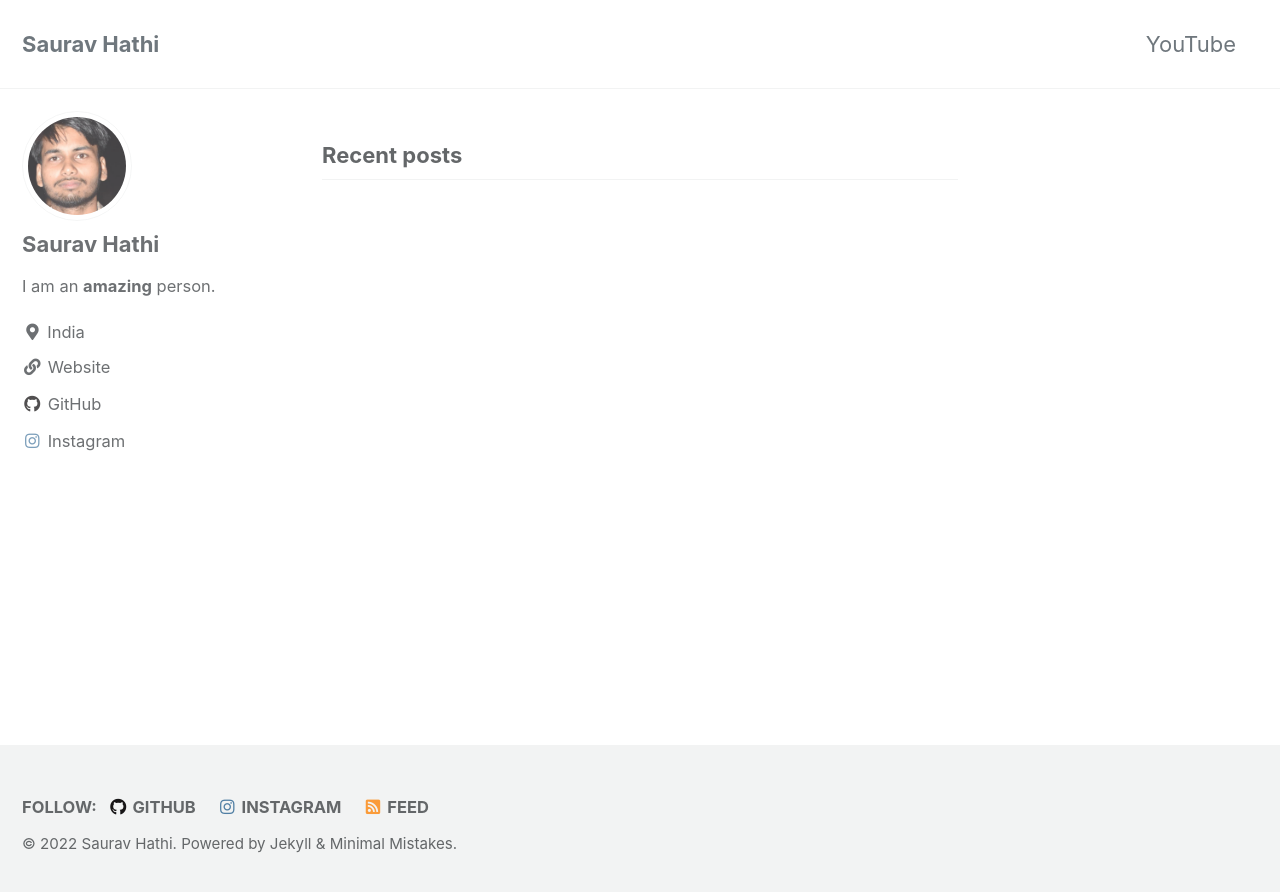
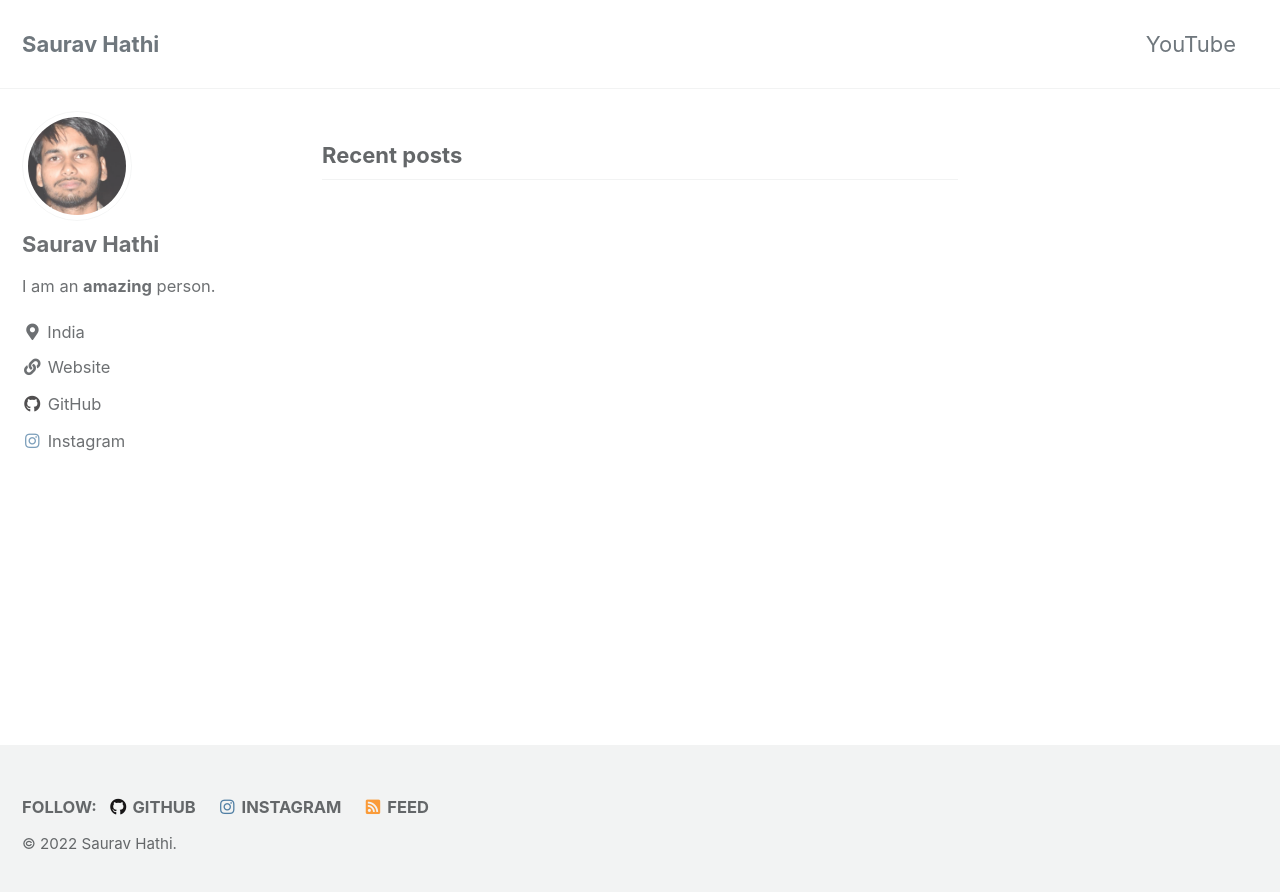
Before and after one commit to sauravhathi/sauravhathi.github.io, a Jekyll site: the page built from index.html, in a window 1280 px wide. Shown: the top 892 px of the page. Built offline with Jekyll 4.4.1, drawn with Linux system fonts in a browser that asks for light colours; cached includes are drawn as plain includes; the list of posts is cut into pages by our own code.

Commit message:
Update footer.html

```diff
--- a/_includes/footer.html
+++ b/_includes/footer.html
@@ -18,4 +18,6 @@
   </ul>
 </div>
 
-<div class="page__footer-copyright">&copy; {{ site.time | date: '%Y' }} {{ site.name | default: site.title }}. {{ site.data.ui-text[site.locale].powered_by | default: "Powered by" }} <a href="https://jekyllrb.com" rel="nofollow">Jekyll</a> &amp; <a href="https://mademistakes.com/work/minimal-mistakes-jekyll-theme/" rel="nofollow">Minimal Mistakes</a>.</div>
+<div class="page__footer-copyright">&copy; {{ site.time | date: '%Y' }} {{ site.name | default: site.title }}.</div>
+
+<!-- <div class="page__footer-copyright">&copy; {{ site.time | date: '%Y' }} {{ site.name | default: site.title }}. {{ site.data.ui-text[site.locale].powered_by | default: "Powered by" }} <a href="https://jekyllrb.com" rel="nofollow">Jekyll</a> &amp; <a href="https://mademistakes.com/work/minimal-mistakes-jekyll-theme/" rel="nofollow">Minimal Mistakes</a>.</div> -->
```
